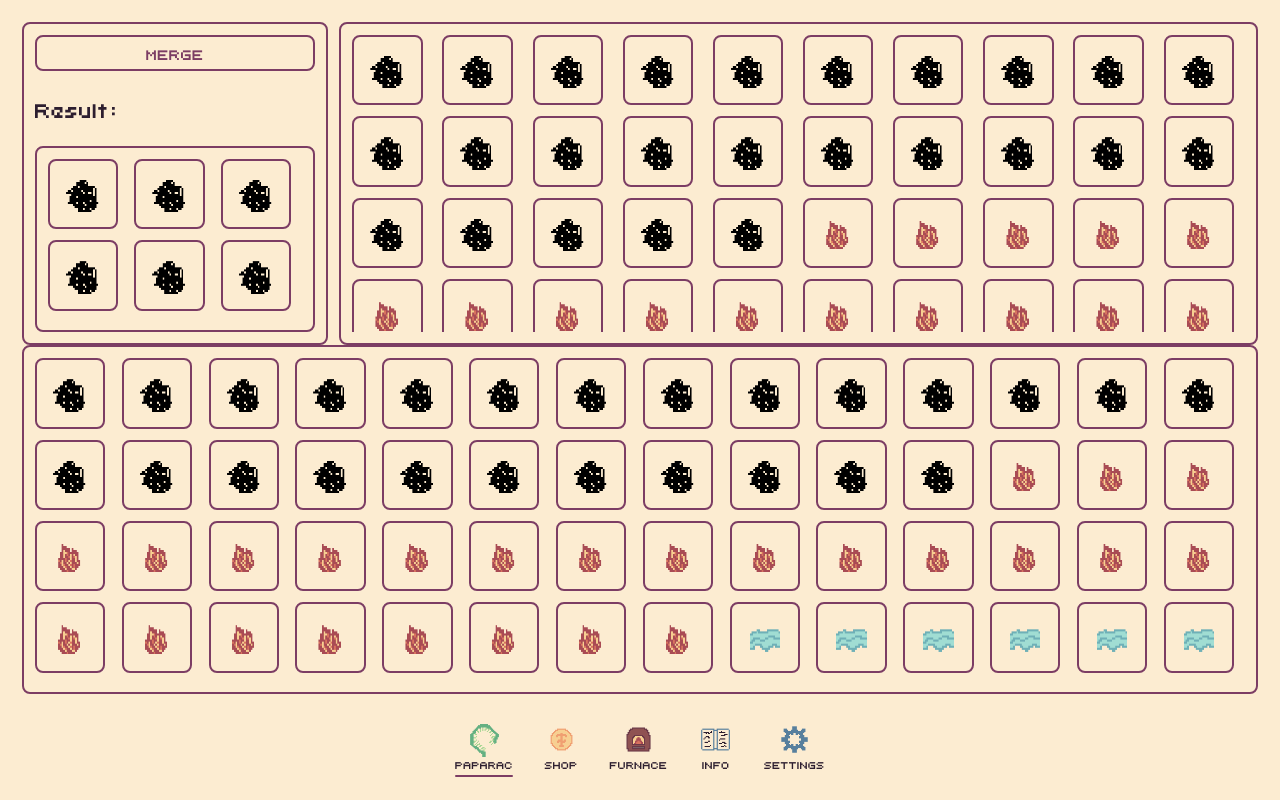
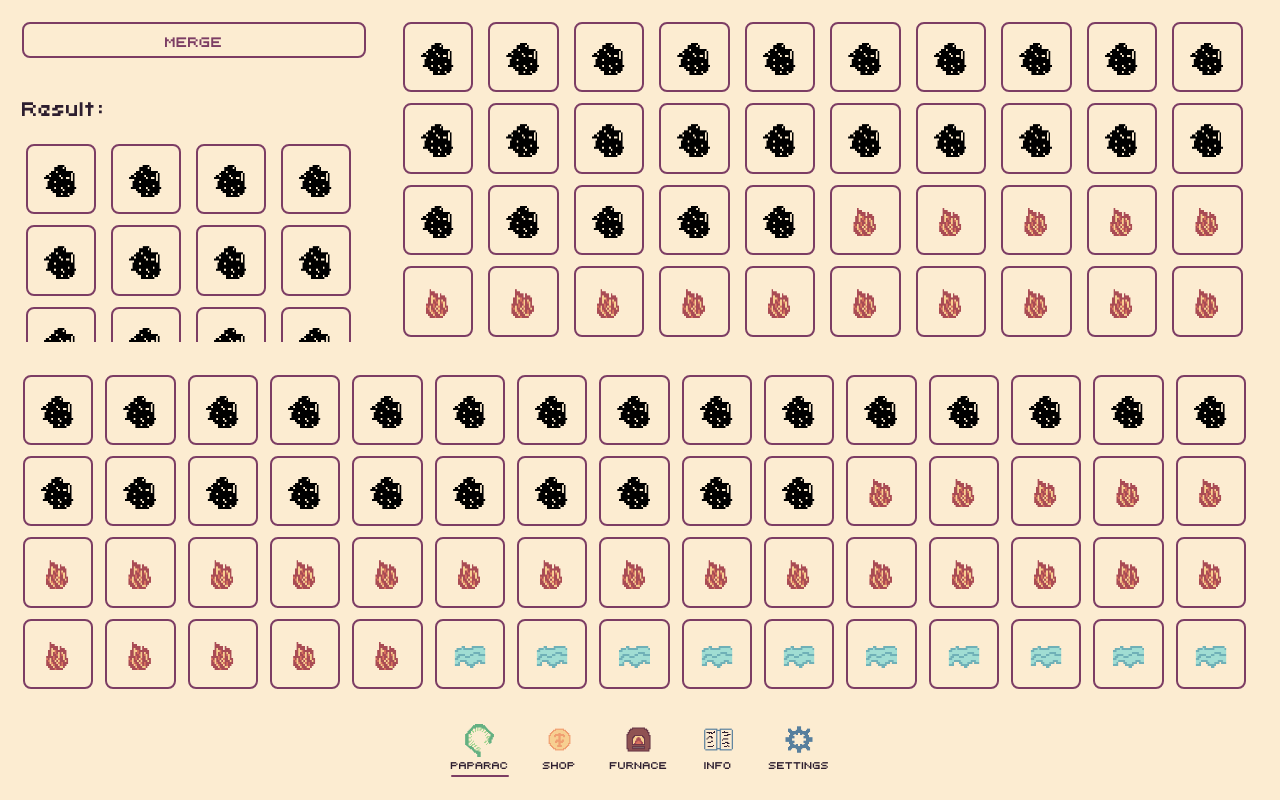
Before and after one commit to dzumita/paparac_kvetka_old, a Vue app: page / in a window 1280 px wide. Built offline with nearby package versions, Linux system fonts and the light colour scheme.

Commit message:
Changed design (again)

```diff
--- a/package.json
+++ b/package.json
@@ -1,6 +1,6 @@
 {
   "name": "paparac_kvetka",
-  "version": "0.3.0",
+  "version": "0.4.0",
   "license": "AGPL-3.0",
   "description": "Game about alchemical crafting",
   "keywords": [
--- a/src/assets/styleGuide.css
+++ b/src/assets/styleGuide.css
@@ -7,6 +7,7 @@
 
 :root {
   --padding:         0.5rem;
+  --gap:             1.5rem;
   --borderRadius:    8px;
   --border:          2px solid var(--activeColor);
   --mainFont:        'uni0553', serif;
--- a/src/components/AppFactory.vue
+++ b/src/components/AppFactory.vue
@@ -2,7 +2,6 @@
   <div class="factory">
     <div class="factory-interface">
       <div class="factory-interface-active">
-<!--        <img :src="require(`../assets/images/menu/${img}.png`)" :alt="alt">-->
         <AppButton :text="text"/>
       </div>
 
@@ -24,17 +23,9 @@ export default {
   name: 'AppFactory',
   components: { AppButton, AppObjectLibrary },
   props: {
-    img: {
-      type: String,
-      required: true
-    },
     text: {
       type: String,
       required: true
-    },
-    alt: {
-      type: String,
-      required: false
     }
   }
 }
@@ -46,20 +37,15 @@ export default {
     height:  100%;
 
     display:               grid;
-    grid-template-columns: 1fr 3fr;
-    gap:                   var(--padding);
+    grid-template-columns: 4fr 10fr;
+    gap:                   var(--gap);
 
     overflow: hidden;
   }
 
   .factory-interface {
-    border:        var(--border);
-    border-radius: var(--borderRadius);
-
     display: grid;
-
-    padding: var(--padding);
-    gap: 1rem;
+    gap:     var(--gap);
 
     overflow: auto;
   }
@@ -68,9 +54,9 @@ export default {
   .factory-interface-result {
     display:         flex;
     flex-direction:  column;
-    justify-content: start;
+    justify-content: flex-start;
+    gap:             1rem;
 
-    gap: 1rem;
     overflow: auto;
   }
 
--- a/src/components/AppMenu.vue
+++ b/src/components/AppMenu.vue
@@ -24,7 +24,7 @@ export default {
     display:         flex;
     justify-content: center;
     align-items:     center;
-    gap:             1.4rem;
+    gap:             var(--gap);
 
     overflow-y: auto;
   }
--- a/src/components/AppObjectLibrary.vue
+++ b/src/components/AppObjectLibrary.vue
@@ -16,20 +16,17 @@ import AppObject from '@/components/AppObject.vue'
 export default {
   name: 'AppObjectLibrary',
   components: { AppObject },
-  data () {
-    return { elements: 25 }
+  setup ():{elements:number} {
+    const elements = 25
+    return { elements }
   }
 }
 </script>
 
 <style scoped>
   .object-library {
-    border:        var(--border);
-    border-radius: var(--borderRadius);
-
     width:   100%;
     height:  100%;
-    padding: var(--padding);
 
     overflow: hidden;
   }
@@ -43,7 +40,7 @@ export default {
     grid-template-columns: repeat(auto-fill, var(--objectIconSize));
     grid-template-rows:    repeat(auto-fill, var(--objectIconSize));
     grid-gap:              var(--padding);
-    place-content:         space-between;
+    justify-content:       space-evenly;
 
     overflow: auto;
   }
--- a/src/components/AppPageWrapper.vue
+++ b/src/components/AppPageWrapper.vue
@@ -16,6 +16,7 @@ export default {
     padding: var(--padding);
 
     display: grid;
+    gap:     var(--gap);
 
     overflow: auto;
   }
--- a/src/views/TheFurnace.vue
+++ b/src/views/TheFurnace.vue
@@ -17,9 +17,3 @@ export default {
   components: { AppPageWrapper, AppObjectLibrary, AppFactory }
 }
 </script>
-
-<style scoped>
-  * + *:not(:first-child) {
-    margin-top: 0.5rem;
-  }
-</style>
--- a/src/views/TheInfo.vue
+++ b/src/views/TheInfo.vue
@@ -15,9 +15,3 @@ export default {
   components: { AppPageWrapper, AppObjectLibrary }
 }
 </script>
-
-<style scoped>
-  * + *:not(:first-child) {
-    margin-top: 0.5rem;
-  }
-</style>
--- a/src/views/ThePaparac.vue
+++ b/src/views/ThePaparac.vue
@@ -17,9 +17,3 @@ export default {
   components: { AppPageWrapper, AppObjectLibrary, AppFactory }
 }
 </script>
-
-<style scoped>
-  * + *:not(:first-child) {
-    margin-top: 0.5rem;
-  }
-</style>
--- a/src/views/TheSettings.vue
+++ b/src/views/TheSettings.vue
@@ -14,9 +14,3 @@ export default {
   components: { AppPageWrapper }
 }
 </script>
-
-<style scoped>
-  * + *:not(:first-child) {
-    margin-top: 0.5rem;
-  }
-</style>
--- a/src/views/TheShop.vue
+++ b/src/views/TheShop.vue
@@ -16,9 +16,3 @@ export default {
   components: { AppPageWrapper, AppObjectLibrary }
 }
 </script>
-
-<style scoped>
-  * + *:not(:first-child) {
-    margin-top: 0.5rem;
-  }
-</style>
```
